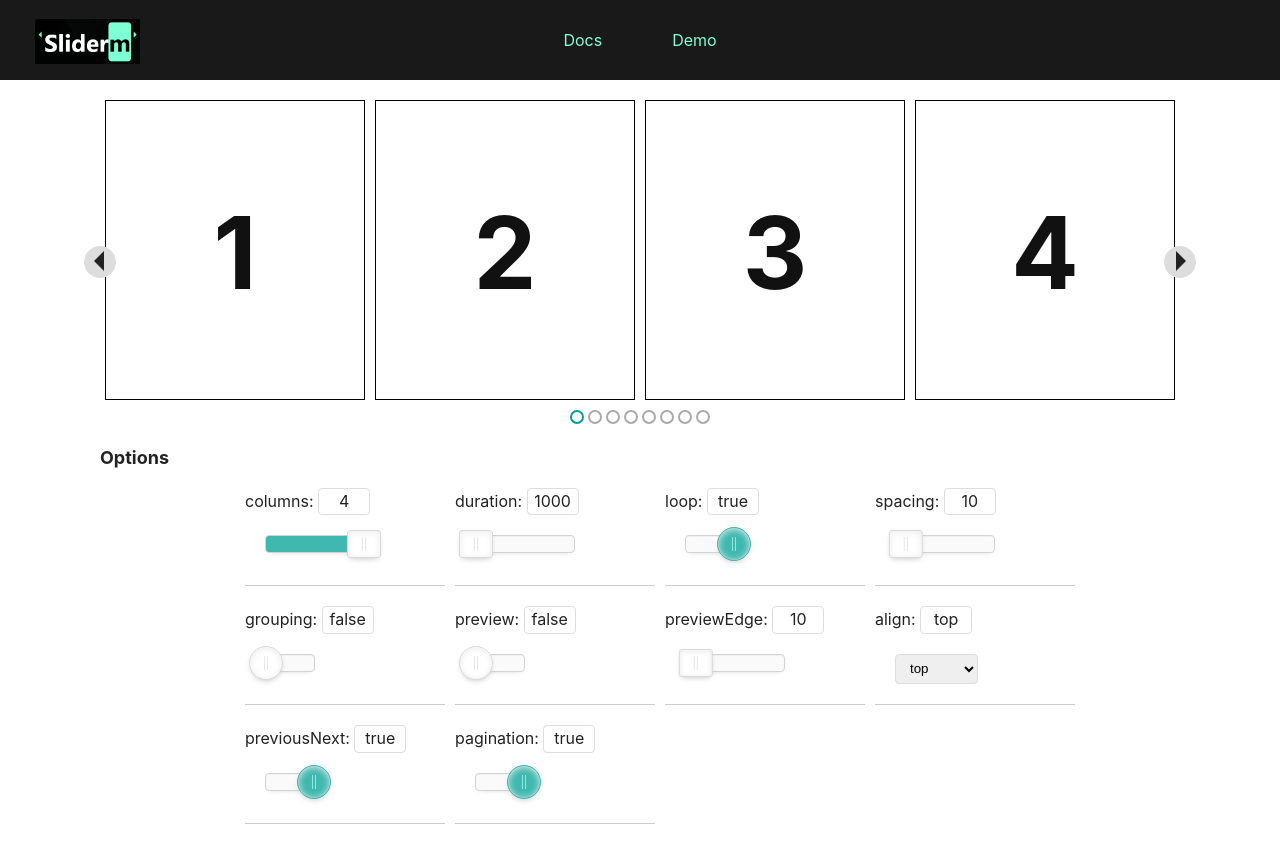
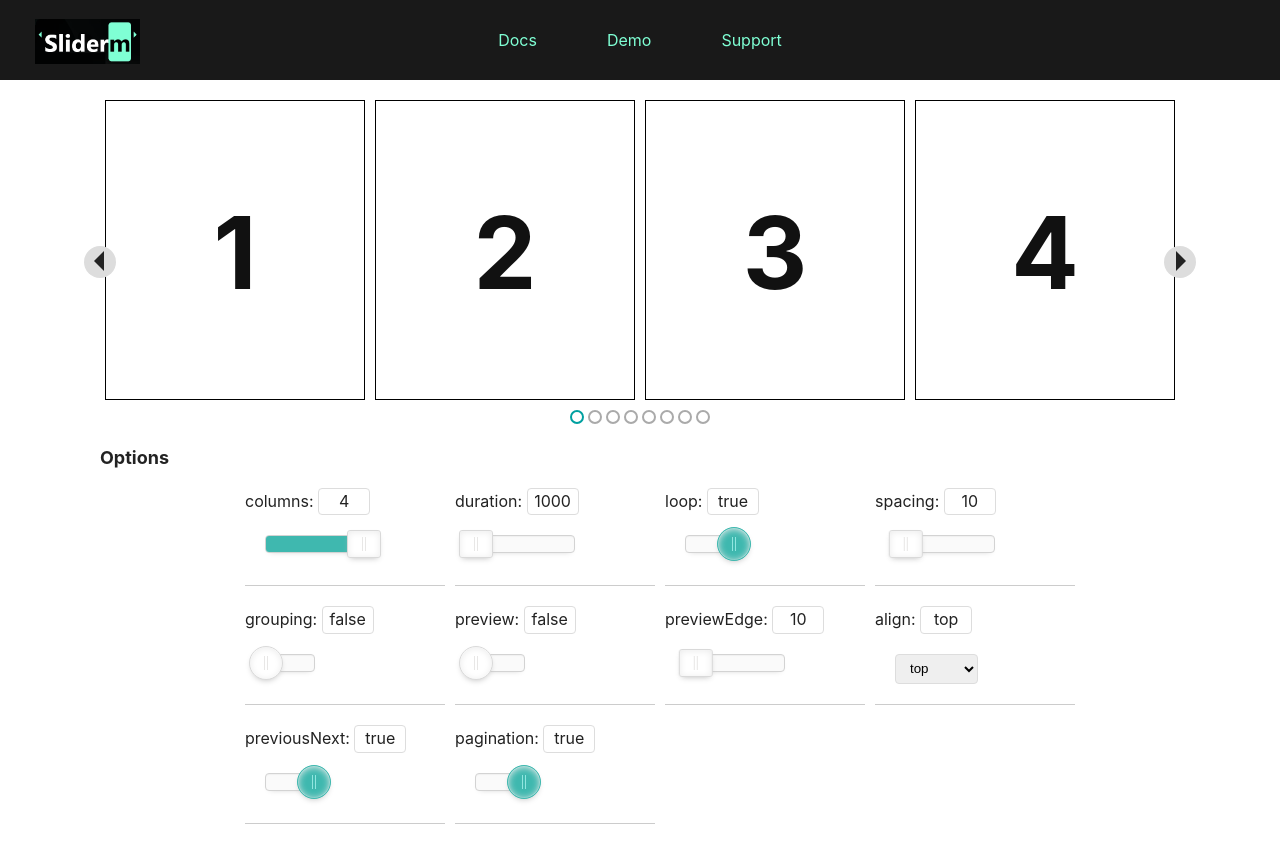
Before and after one commit to slidermjs/slidermjs.github.io, a Jekyll site: the page built from demo/index.md, in a window 1280 px wide. Shown: the top 863 px of the page. Built offline with Jekyll 4.4.1, drawn with Linux system fonts in a browser that asks for light colours.

Commit message:
Update site content

```diff
--- a/_includes/header.html
+++ b/_includes/header.html
@@ -3,7 +3,8 @@
     <ul class="primary-menu">
       <li class="primary-menu__item primary-menu__item--logo"><a href="/"><img src="/assets/images/logo.png"></a></li>
       <li class="primary-menu__item"><a href="/docs/">Docs</a></li>
-      <li class="primary-menu__item"><a href="/demo">Demo</a></li>
+      <li class="primary-menu__item"><a href="/demo/">Demo</a></li>
+      <li class="primary-menu__item"><a href="https://github.com/terrylinooo/sliderm.js/issues">Support</a></li>
     </ul>
   </div>
 </header>
--- a/_layouts/home.html
+++ b/_layouts/home.html
@@ -5,7 +5,7 @@
     <div class="home__first-section">
         <div class="first-section__intro">
             <h1>Slider<span>m</span></h1>
-            <p>A lightweight slider and carousel JavaScript library with a packed size is less than 12 KB.</p>
+            <p>A lightweight slider and carousel JavaScript library with a packed size is less than 15 KB.</p>
             <div class="intro__buttons">
                 <a href="/docs/" class="intro__button button__getting-started" role="button">Getting started</a>
                 <a href="https://github.com/terrylinooo/sliderm.js" class="intro__button button__github" role="button">GitHub</a>
```
